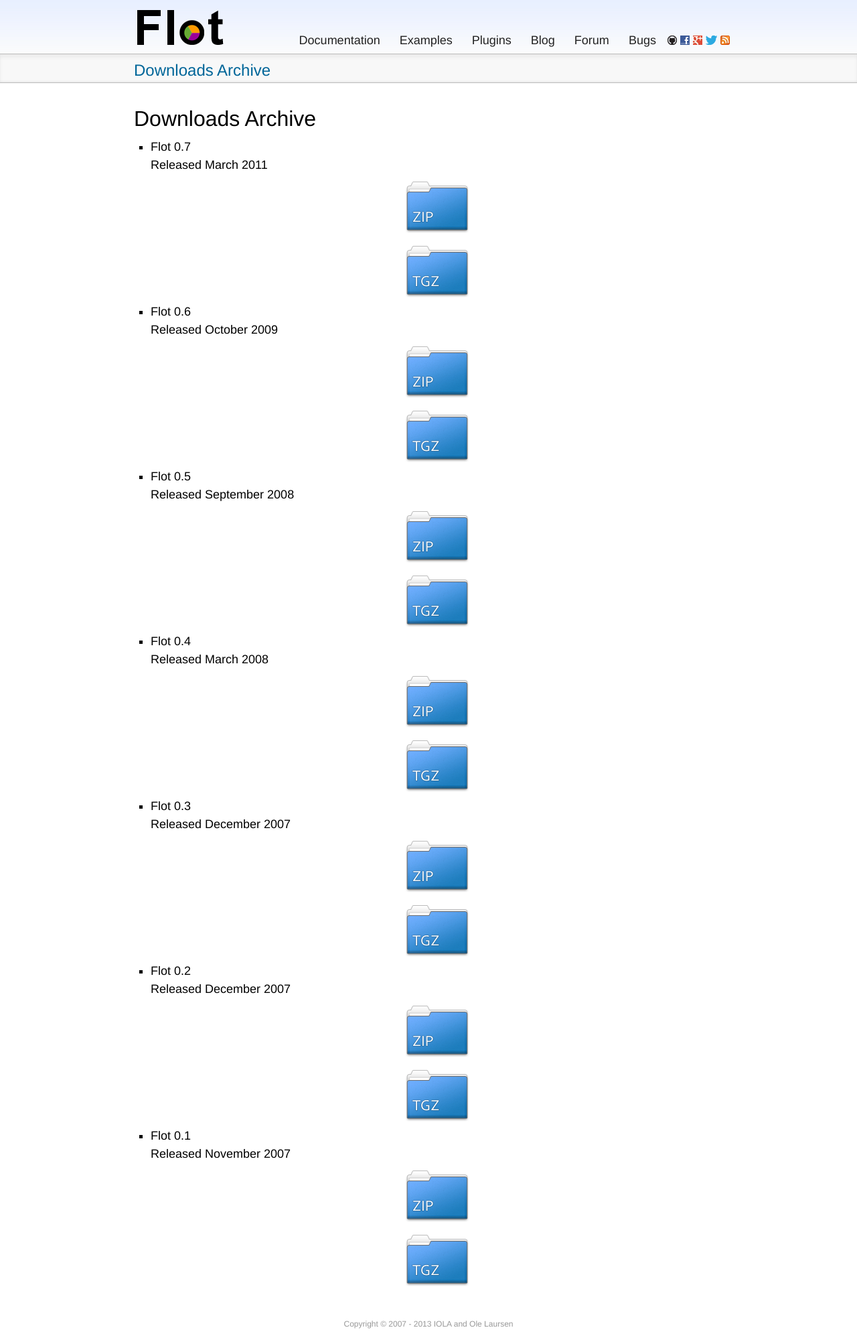
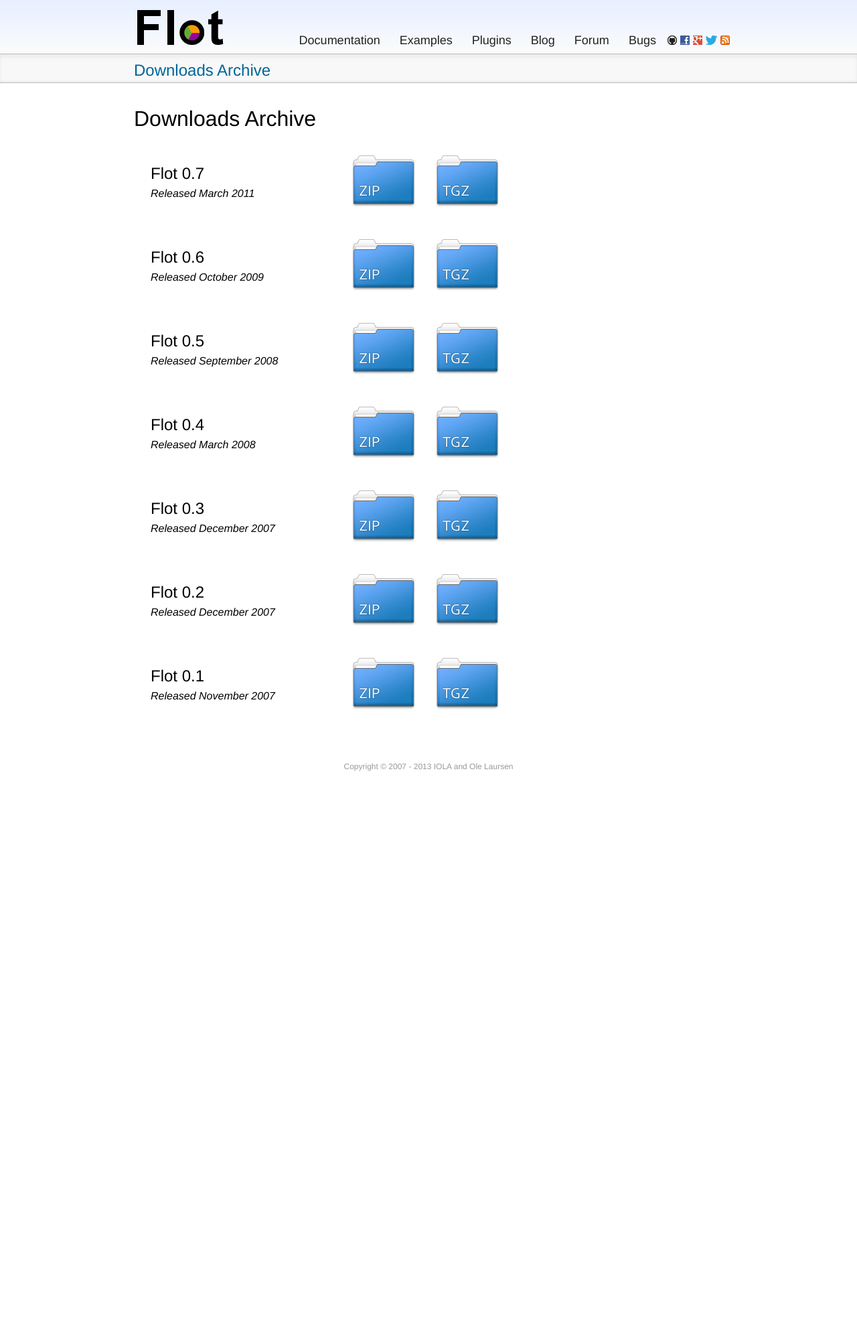
Before and after one commit to flot/flot.github.com, a Jekyll site: the page built from downloads/index.html, in a window 1280 px wide. Shown: the whole page at 67% size. Built offline with Jekyll 4.4.1, drawn with Linux system fonts in a browser that asks for light colours; Markdown is read by kramdown in place of the engine named in the settings; after the commit the page ends 1168 px from its top, so only the background shows below that.

Commit message:
Solidified download archive page styles.

```diff
--- a/css/flot.css
+++ b/css/flot.css
@@ -220,6 +220,36 @@
 	font: italic normal 16px "omnes-pro", Helvetica, Arial, sans-serif;
 }
 
+.download-list li {
+	position: relative;
+	height: 60px;
+	margin: 25px 0;
+	padding: 20px 0;
+	list-style: none;
+}
+
+.download-list .download-version {
+	font-size: 24px;
+}
+
+.download-list .download-caption {
+	font-size: 16px;
+	font-style: italic;
+}
+
+.download-list a {
+	position: absolute;
+	top: 0;
+}
+
+.download-list a.zip {
+	left: 300px;
+}
+
+.download-list a.tgz {
+	left: 425px;
+}
+
 h2 {
 	margin-top: 15px;
 	font: normal 32px "omnes-pro", Helvetica, Arial, sans-serif;
--- a/downloads/index.html
+++ b/downloads/index.html
@@ -12,70 +12,70 @@
 	<li>
 		<div class="download-version">Flot 0.7</div>
 		<div class="download-caption">Released March 2011</div>
-		<a href="http://www.flotcharts.org/downloads/flot-0.7.zip">
+		<a href="http://www.flotcharts.org/downloads/flot-0.7.zip" class="zip">
 			<div class="flot-icon flot-icon-96 flot-icon-96-folder-zip-blue"></div>
 		</a>
-		<a href="http://www.flotcharts.org/downloads/flot-0.7.tar.gz">
+		<a href="http://www.flotcharts.org/downloads/flot-0.7.tar.gz" class="tgz">
 			<div class="flot-icon flot-icon-96 flot-icon-96-folder-tgz-blue"></div>
 		</a>
 	</li>
 	<li>
 		<div class="download-version">Flot 0.6</div>
 		<div class="download-caption">Released October 2009</div>
-		<a href="http://www.flotcharts.org/downloads/flot-0.6.zip">
+		<a href="http://www.flotcharts.org/downloads/flot-0.6.zip" class="zip">
 			<div class="flot-icon flot-icon-96 flot-icon-96-folder-zip-blue"></div>
 		</a>
-		<a href="http://www.flotcharts.org/downloads/flot-0.6.tar.gz">
+		<a href="http://www.flotcharts.org/downloads/flot-0.6.tar.gz" class="tgz">
 			<div class="flot-icon flot-icon-96 flot-icon-96-folder-tgz-blue"></div>
 		</a>
 	</li>
 	<li>
 		<div class="download-version">Flot 0.5</div>
 		<div class="download-caption">Released September 2008</div>
-		<a href="http://www.flotcharts.org/downloads/flot-0.5.zip">
+		<a href="http://www.flotcharts.org/downloads/flot-0.5.zip" class="zip">
 			<div class="flot-icon flot-icon-96 flot-icon-96-folder-zip-blue"></div>
 		</a>
-		<a href="http://www.flotcharts.org/downloads/flot-0.5.tar.gz">
+		<a href="http://www.flotcharts.org/downloads/flot-0.5.tar.gz" class="tgz">
 			<div class="flot-icon flot-icon-96 flot-icon-96-folder-tgz-blue"></div>
 		</a>
 	</li>
 	<li>
 		<div class="download-version">Flot 0.4</div>
 		<div class="download-caption">Released March 2008</div>
-		<a href="http://www.flotcharts.org/downloads/flot-0.4.zip">
+		<a href="http://www.flotcharts.org/downloads/flot-0.4.zip" class="zip">
 			<div class="flot-icon flot-icon-96 flot-icon-96-folder-zip-blue"></div>
 		</a>
-		<a href="http://www.flotcharts.org/downloads/flot-0.4.tar.gz">
+		<a href="http://www.flotcharts.org/downloads/flot-0.4.tar.gz" class="tgz">
 			<div class="flot-icon flot-icon-96 flot-icon-96-folder-tgz-blue"></div>
 		</a>
 	</li>
 	<li>
 		<div class="download-version">Flot 0.3</div>
 		<div class="download-caption">Released December 2007</div>
-		<a href="http://www.flotcharts.org/downloads/flot-0.3.zip">
+		<a href="http://www.flotcharts.org/downloads/flot-0.3.zip" class="zip">
 			<div class="flot-icon flot-icon-96 flot-icon-96-folder-zip-blue"></div>
 		</a>
-		<a href="http://www.flotcharts.org/downloads/flot-0.3.tar.gz">
+		<a href="http://www.flotcharts.org/downloads/flot-0.3.tar.gz" class="tgz">
 			<div class="flot-icon flot-icon-96 flot-icon-96-folder-tgz-blue"></div>
 		</a>
 	</li>
 	<li>
 		<div class="download-version">Flot 0.2</div>
 		<div class="download-caption">Released December 2007</div>
-		<a href="http://www.flotcharts.org/downloads/flot-0.2.zip">
+		<a href="http://www.flotcharts.org/downloads/flot-0.2.zip" class="zip">
 			<div class="flot-icon flot-icon-96 flot-icon-96-folder-zip-blue"></div>
 		</a>
-		<a href="http://www.flotcharts.org/downloads/flot-0.2.tar.gz">
+		<a href="http://www.flotcharts.org/downloads/flot-0.2.tar.gz" class="tgz">
 			<div class="flot-icon flot-icon-96 flot-icon-96-folder-tgz-blue"></div>
 		</a>
 	</li>
 	<li>
 		<div class="download-version">Flot 0.1</div>
 		<div class="download-caption">Released November 2007</div>
-		<a href="http://www.flotcharts.org/downloads/flot-0.1.zip">
+		<a href="http://www.flotcharts.org/downloads/flot-0.1.zip" class="zip">
 			<div class="flot-icon flot-icon-96 flot-icon-96-folder-zip-blue"></div>
 		</a>
-		<a href="http://www.flotcharts.org/downloads/flot-0.1.tar.gz">
+		<a href="http://www.flotcharts.org/downloads/flot-0.1.tar.gz" class="tgz">
 			<div class="flot-icon flot-icon-96 flot-icon-96-folder-tgz-blue"></div>
 		</a>
 	</li>
```
